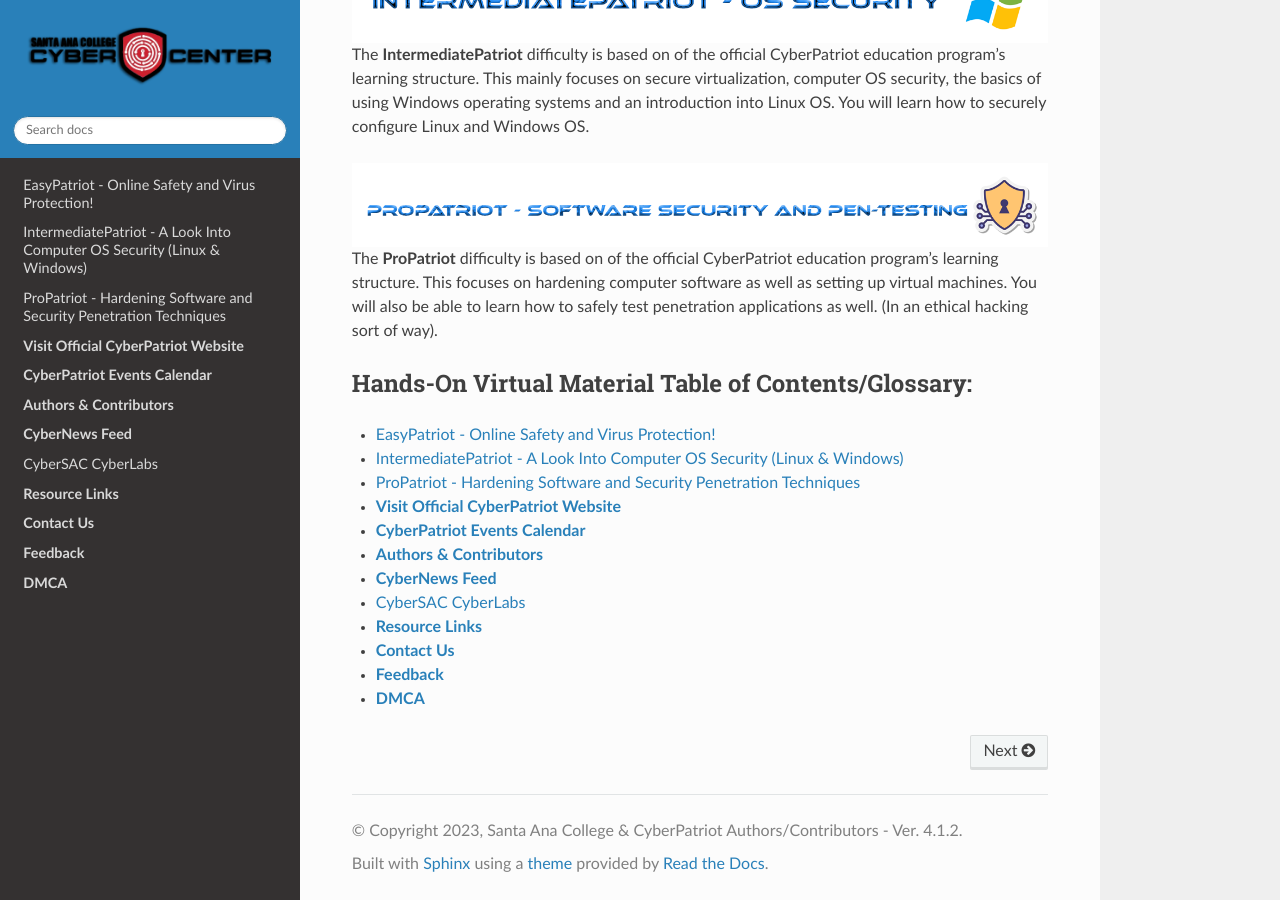
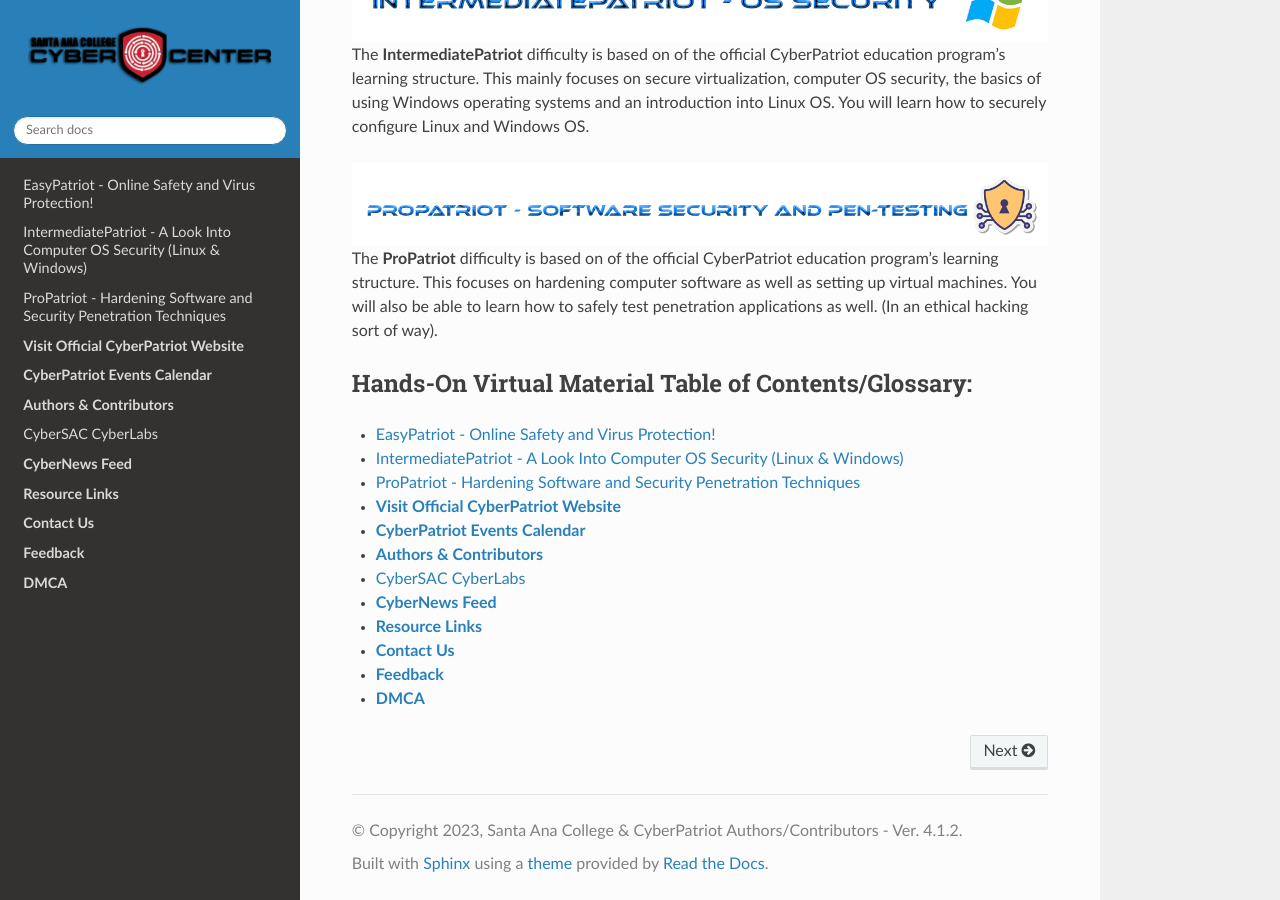
Before and after one commit to natt96z/cybersac, a Sphinx documentation site: the page built from docs/source/index.rst, in a window 1280 px wide and 900 px high, scrolled down 1599 px. Built offline with Sphinx 7.4.7 and the Read the Docs theme 2.0.0, drawn with Linux system fonts in a browser that asks for light colours.

```diff
--- a/docs/source/index.rst
+++ b/docs/source/index.rst
@@ -57,8 +57,8 @@ Hands-On Virtual Material Table of Contents/Glossary:
    OfficialPatriot.rst
    Events.rst
    AuthorsContributors.rst
+   cyberlabs.rst
    cybernews.rst
-   cyberlabs.rst
    links.rst
    Contact.rst
    feedback.rst
```
